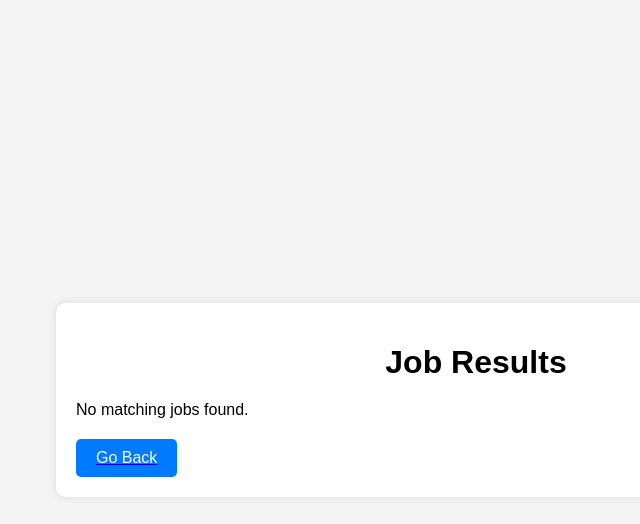
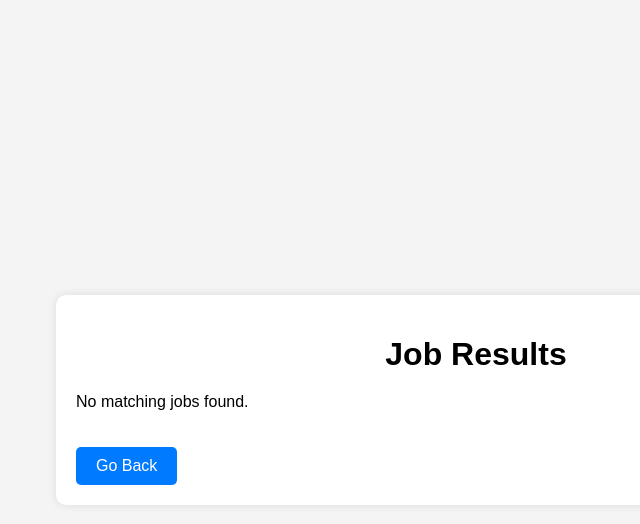
Before and after one commit to kindo-tk/job_hunter, a Flask app: template templates/results.html in a window 1280 px wide. Shown: the top 524 px of the page, without its empty margins (164-804 px from the left). Run offline with Flask 3, Linux system fonts and the light colour scheme; the template is opened without the code that fills it, so the values that code supplies are empty.

Commit message:
back button fixed

```diff
--- a/templates/results.html
+++ b/templates/results.html
@@ -63,12 +63,16 @@
             cursor: pointer;
             font-size: 16px;
             margin-top: 20px;
-            display: block;
+            display: inline-block;
             text-align: center;
             text-decoration: none;
         }
         .back-button:hover {
             background: #0056b3;
+        }
+        .back-button:link, .back-button:visited {
+            text-decoration: none;
+            color: white;
         }
     </style>
 </head>
@@ -89,7 +93,7 @@
         {% else %}
             <p>No matching jobs found.</p>
         {% endif %}
-        <a href="/"><button class="back-button">Go Back</button></a>
+        <a href="/" class="back-button">Go Back</a>
     </div>
 </body>
 </html>
```
